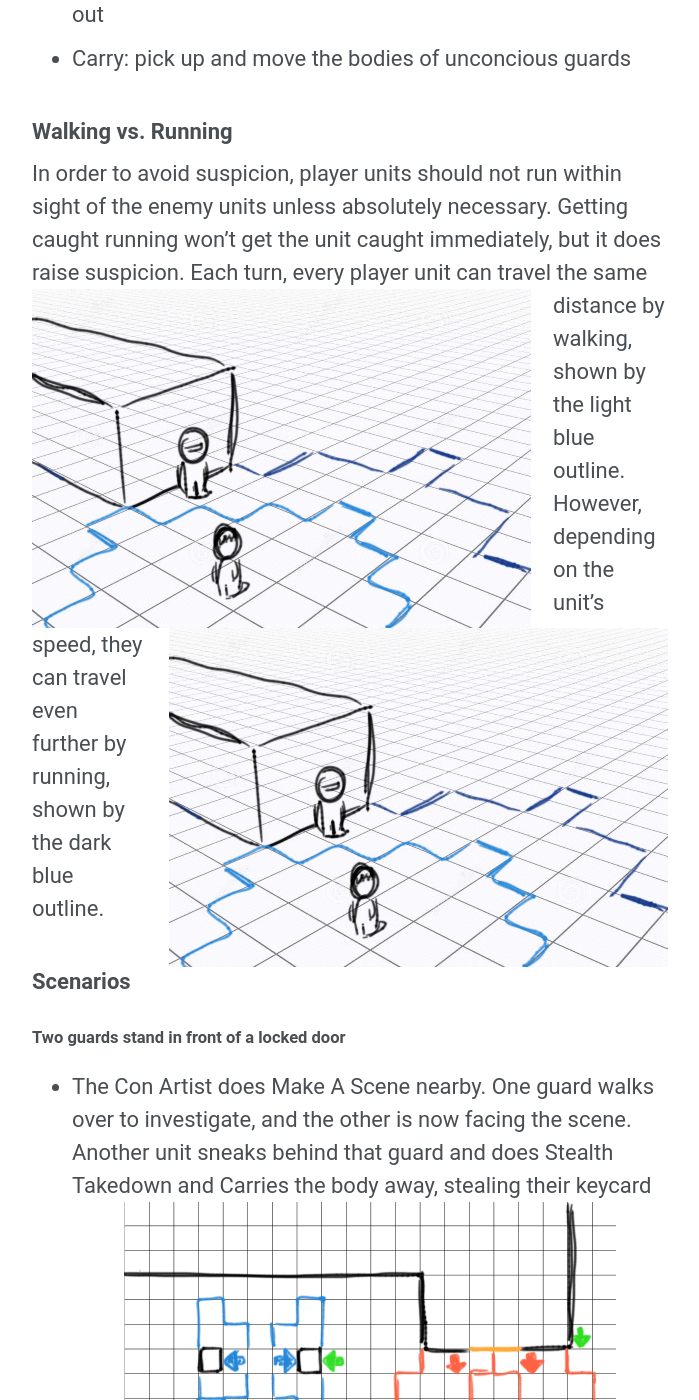
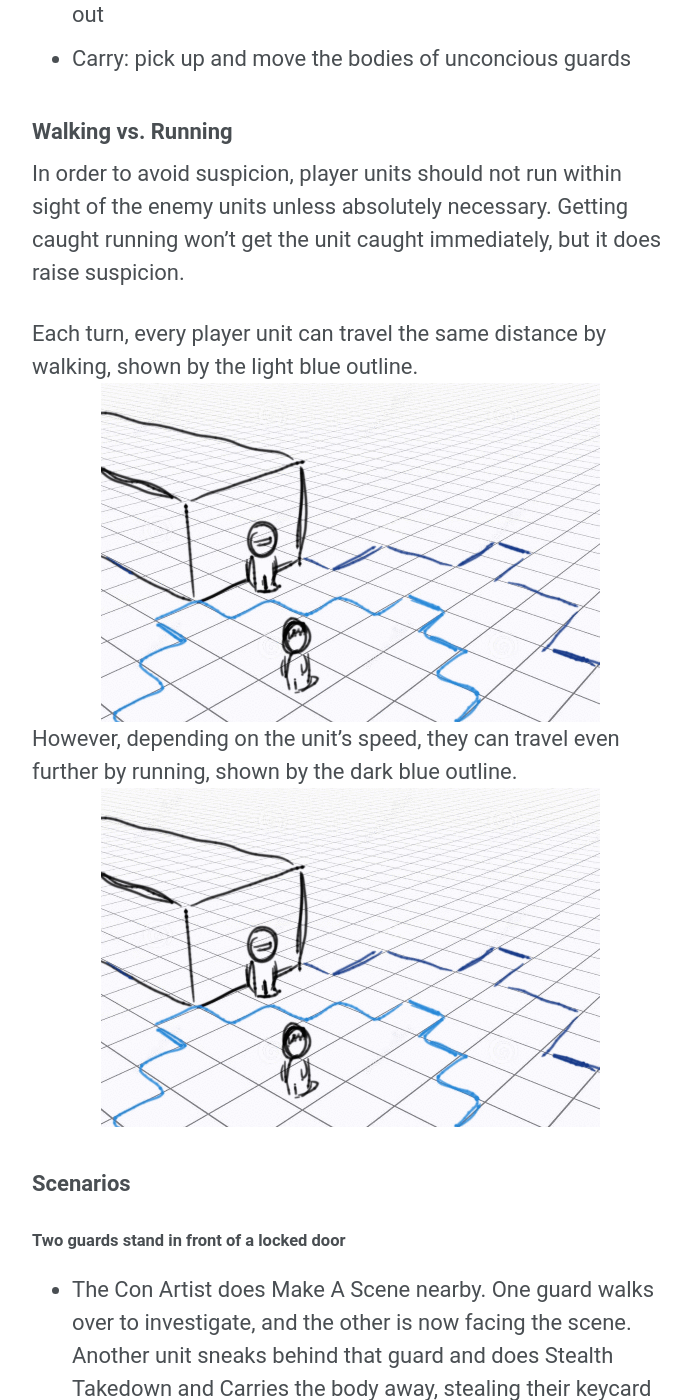
Before and after one commit to zekehernandez/creativeowlet, a Jekyll site: the page built from _posts/2017-10-20-heist.markdown, in a window 1280 px wide and 1400 px high, scrolled down 4335 px. Shown: the whole window, without its empty margins (290-989 px from the left). Built offline with Jekyll 4.4.1, drawn with Linux system fonts in a browser that asks for light colours; some web fonts are replaced; comment, search, counter and statistics services are not loaded.

Commit message:
Update 2017-10-20-heist.markdown

```diff
--- a/_posts/2017-10-20-heist.markdown
+++ b/_posts/2017-10-20-heist.markdown
@@ -57,9 +57,11 @@ If it comes down to fisticuffs, you'll be glad you have one of these with you.
 
 ### Walking vs. Running
 In order to avoid suspicion, player units should not run within sight of the enemy units unless absolutely necessary. Getting caught running won't get the unit caught immediately, but it does raise suspicion.
-![image-left](/assets/images/heist-walk-small.gif){: .align-left}
-![image-right](/assets/images/heist-run-small.gif){: .align-right}
-Each turn, every player unit can travel the same distance by walking, shown by the light blue outline. However, depending on the unit's speed, they can travel even further by running, shown by the dark blue outline.
+
+Each turn, every player unit can travel the same distance by walking, shown by the light blue outline.
+![image-center](/assets/images/heist-walk-small.gif){: .align-center}
+ However, depending on the unit's speed, they can travel even further by running, shown by the dark blue outline.
+![image-center](/assets/images/heist-run-small.gif){: .align-center}
 
 ### Scenarios
 #### Two guards stand in front of a locked door
```
